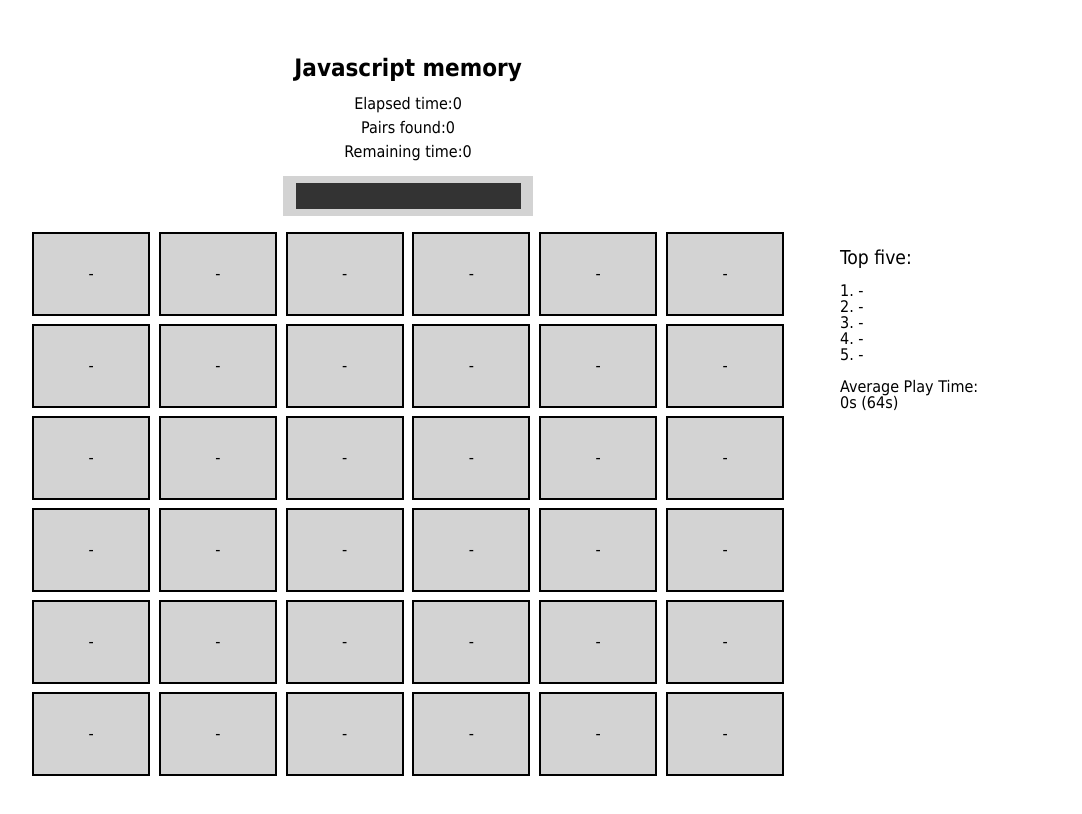
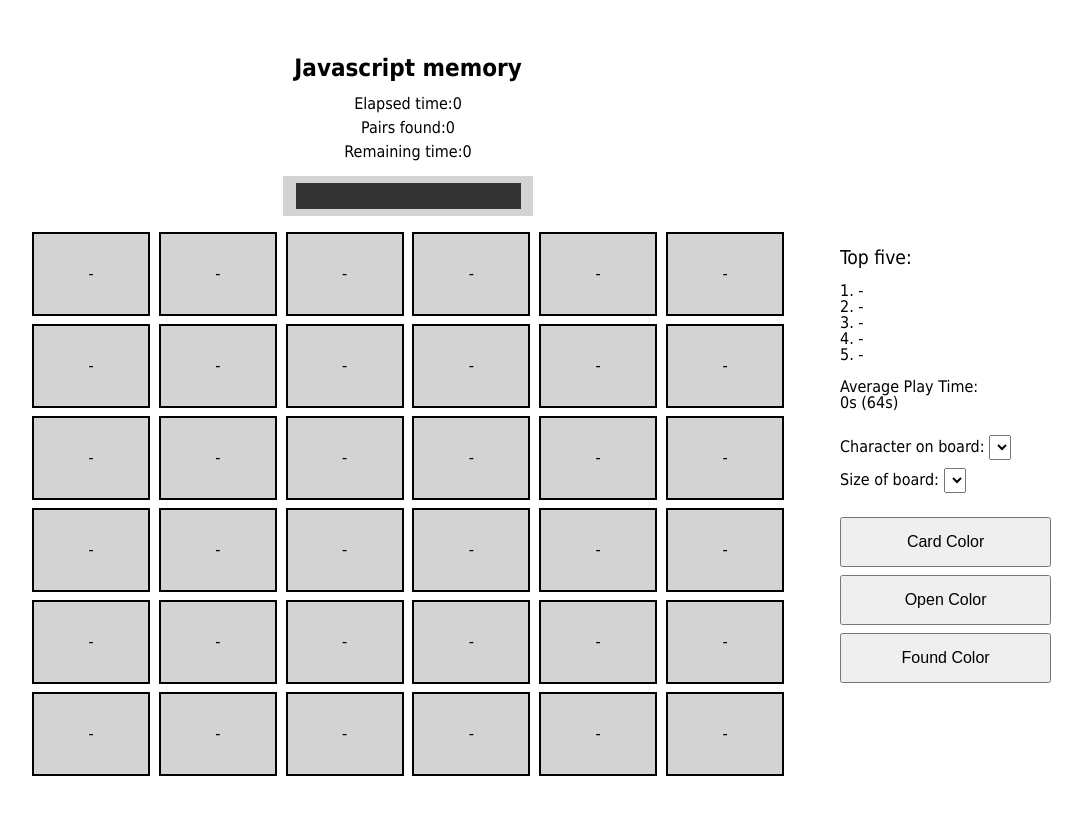
Before and after one commit to alice-tel/web3, a plain HTML site: page index.html in a window 1280 px wide. Shown: the whole page, without its empty margins (8-1090 px from the left). Drawn offline with Linux system fonts and the light colour scheme.

Commit message:
settings

```diff
--- a/index.html
+++ b/index.html
@@ -87,6 +87,25 @@
           <p class="playtime__title">Average Play Time:</p>
           <p class="playtime__time">0s (64s)</p>
         </div>
+        <div class="settings">
+          <div class="settings__board">
+            <div class="card__character">
+              <label>
+                Character on board: <select class="card__character--selector board__selector"></select>
+              </label>
+            </div>
+            <div class="board__size">
+            <label>
+              Size of board: <select class="board__size--selector board__selector"></select>
+            </label>
+          </div>
+          </div>
+          <div class="settings__colors">
+              <button class="colors__card--card colors_card_button">Card Color</button>
+              <button class="colors__open--card colors_card_button">Open Color</button>
+              <button class="colors__found--card colors_card_button">Found Color</button>
+          </div>
+        </div>
       </div>
 
     </div>
--- a/stylesheets/home.css
+++ b/stylesheets/home.css
@@ -211,6 +211,33 @@ div.playtime__time {
   display: inline;
 }
 
+div.settings {
+  margin-top: var(--spacing-medium);
+}
+
+div.settings__board {
+  margin-top: var(--spacing-medium);
+}
+
+div.settings__colors {
+  margin-top: var(--spacing-medium);
+  display: flex;
+  flex-direction: column;
+}
+
+select.board__selector {
+  height: 25px;
+  margin-top: var(--spacing-small);
+}
+
+button.colors_card_button {
+  font-size: var(--font-size-normal);
+  max-width: 60%;
+  height: 50px;
+  margin-top: var(--spacing-small);
+
+}
+
 /* Spacer box above score */
 div.spacer {
   display: none;
```
